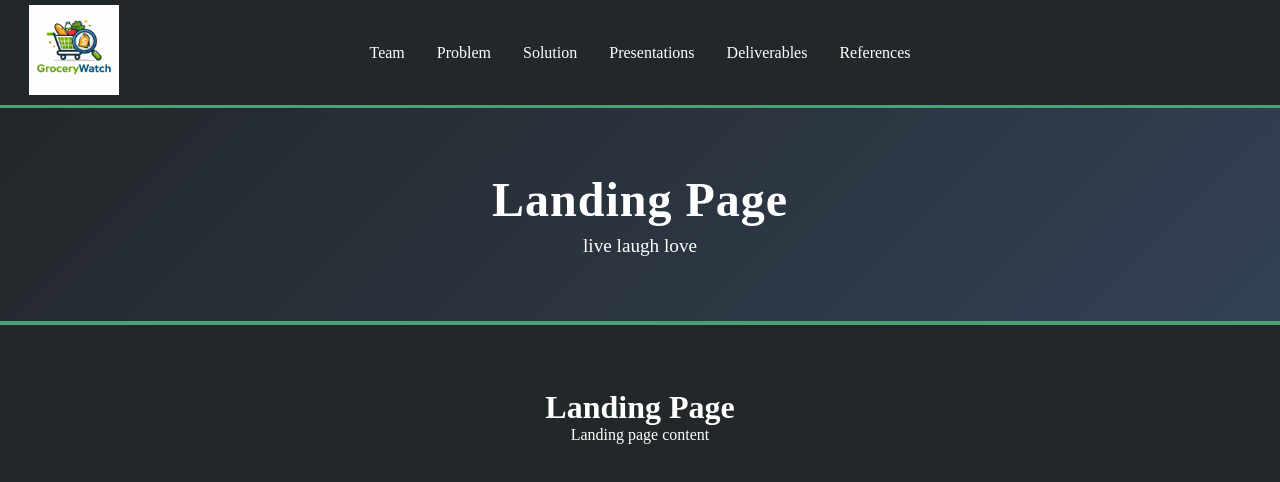
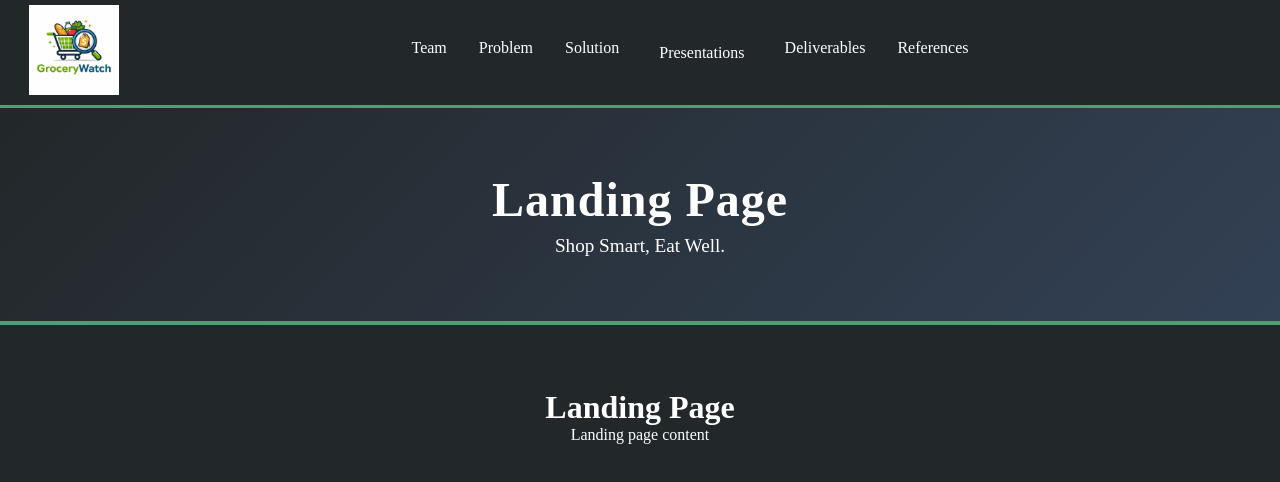
Before and after one commit to StoneLikesCode/GroceryWatch, a React (Vite) app: page /Team in a window 1280 px wide. Shown: the top 482 px of the page. Built offline with nearby package versions, Linux system fonts and the light colour scheme.

Commit message:
Feat added: Dropdown component.

```diff
--- /dev/null
+++ b/src/components/Dropdown.jsx
@@ -0,0 +1,31 @@
+import { useState } from "react";
+import { NavLink } from "react-router-dom";
+import styles from './Dropdown.module.css';
+
+export default function Dropdown(props){
+    const [isOpen, setIsOpen] = useState(false);
+
+    return(
+        <>
+        <div
+            className={styles.dropdown}
+            onMouseEnter={() => setIsOpen(true)}
+            onMouseLeave={() => setIsOpen(false)}
+        >
+            <button
+                className={styles.dropbtn}
+                onClick={() => setIsOpen(!isOpen)}
+                >
+                    {props.label}
+                </button>
+                <div
+                className={`${styles.dropdownContent} ${isOpen ? styles.show : ""}`}
+                onMouseEnter={() =>setIsOpen(true)}>
+                    {props.links.map(link => (
+                        <NavLink key={link.to} to={link.to}>{link.label}</NavLink>
+                    ))}
+                </div>
+            </div>
+        </>
+    )
+}
--- /dev/null
+++ b/src/components/Dropdown.module.css
@@ -0,0 +1,104 @@
+.dropdown {
+    position: relative;
+    display: flex;
+    align-items: center;
+}
+
+.dropbtn {
+    background: none;
+    border: none;
+    font: inherit;
+    color: var(--textColor);
+    font-weight: 500;
+    cursor: pointer;
+    padding: 5px 8px;
+    border-radius: 10px;
+    transition: background-color 0.2s ease;
+}
+
+.dropbtn:hover {
+    background-color: var(--sitegreen);
+}
+
+.dropdownContent {
+    position: absolute;
+    top: 100%;
+    padding-top: 8px;
+    left: 0;
+    background: var(--backgroundColor);
+    border: 1px solid rgba(75, 161, 115, 0.3);
+    border-radius: 10px;
+    min-width: 180px;
+    display: flex;
+    flex-direction: column;
+    box-shadow: 0 8px 20px rgba(0, 0, 0, 0.3);
+    overflow: visible;
+    z-index: 1000;
+
+    /* animation */
+    opacity: 0;
+    visibility: hidden;
+    transform: translateY(-6px);
+    transition: opacity 0.2s ease, transform 0.2s ease, visibility 0.2s;
+}
+
+.dropdownContent.show {
+    opacity: 1;
+    visibility: visible;
+    transform: translateY(0);
+}
+
+.dropdownContent a {
+    padding: 0.75rem 1rem;
+    display: block;
+    color: var(--textColor);
+    text-decoration: none;
+    transition: background 0.15s ease;
+}
+
+.dropdownContent a:hover {
+    background-color: var(--sitegreen);
+    padding: 0.75rem 1rem;
+}
+
+.dropdownContent a:first-child{
+    border-radius: 10px 10px 0 0;
+}
+.dropdownContent a:not(:first-child):not(:last-child){
+    border-radius: 10px 10px 10px 10px;
+}
+
+.dropdownContent a:last-child{
+    border-radius: 0 0 10px 10px;
+}
+
+@media (max-width: 768px) {
+    .dropdown {
+        width: 100%;
+        flex-direction: column;
+        align-items: flex-start;
+    }
+
+    .dropbtn {
+        width: 100%;
+        text-align: left;
+        padding: 1rem 0;
+        font-size: 1.1rem;
+        border-radius: 0;
+    }
+
+    .dropdownContent {
+        position: static;
+        border: none;
+        box-shadow: none;
+        width: 100%;
+        border-radius: 0;
+        padding-left: 1rem;
+        transform: none;
+        transition: opacity 0.2s ease, visibility 0.2s;
+    }
+
+    .dropdownContent a {
+        padding: 0.75rem 0;
+    }
+}
--- a/src/components/Navbar.jsx
+++ b/src/components/Navbar.jsx
@@ -1,7 +1,8 @@
 import { useState } from 'react'
-import {NavLink} from 'react-router-dom'
+import { NavLink } from 'react-router-dom'
 import styles from './Navbar.module.css'
 import siteLogo from '../assets/logo.png'
+import Dropdown from './Dropdown'
 
 export default function Navbar() {
     const [isOpen, setIsOpen] = useState(false)
@@ -27,7 +28,16 @@ export default function Navbar() {
                     <li><NavLink className={navLinkClass} to="/team" >Team</NavLink></li>
                     <li><NavLink className={navLinkClass} to="/problem">Problem</NavLink></li>
                     <li><NavLink className={navLinkClass} to="/solution">Solution</NavLink></li>
-                <li><NavLink className={navLinkClass} to="/presentations">Presentations</NavLink></li>
+
+                    <Dropdown
+                        label="Presentations"
+                        links={[
+                            {to: "/presentation1", label: "Presentation 1"},
+                            {to: "/presentation2", label: "Presentation 2"},
+                            {to: "/presentation3", label: "Presentation 3"},
+                        ]}
+                    />
+
                     <li><NavLink className={navLinkClass} to="/deliverables">Deliverables</NavLink></li>
                     <li><NavLink className={navLinkClass} to="/references">References</NavLink></li>
                 </ul>
--- a/src/components/Navbar.module.css
+++ b/src/components/Navbar.module.css
@@ -1,11 +1,9 @@
 .nav {
-    display: flex;
+    display: grid;
+    grid-template-columns: auto 1fr auto;
     align-items: center;
-    justify-content: space-between;
     padding: 0 1.5rem;
     border-bottom: solid var(--sitegreen);
-    overflow-x: hidden;
-    position: relative;
 }
 
 /* Logo */
@@ -26,14 +24,12 @@
 /* Nav menu */
 .navMenu {
     display: flex;
+    justify-content: center;
     flex-direction: row;
     list-style: none;
     gap: 2rem;
     margin: 0;
     padding: 0;
-    position: absolute;
-    left: 50%;
-    transform: translateX(-50%);
 }
 
 .navMenu a {
@@ -91,15 +87,19 @@
     transform: translateY(-7px) rotate(-45deg);
 }
 
-
 /* Mobile */
 @media (max-width: 768px) {
+
+    .nav{
+        grid-template-columns: auto 1fr;
+    }
 
     .hamburger {
         display: flex;
         top: 15px;
         right: 1.5rem;
         z-index: 200;
+        grid-column: 3;
     }
 
     .hamburger.active{
--- a/src/pages/Landing.jsx
+++ b/src/pages/Landing.jsx
@@ -3,7 +3,7 @@ import styles from '../pages/Landing.module.css'
 export default function Landing(){
     return(
         <>
-        <LandingHeader title="Landing Page" description="live laugh love"/>
+        <LandingHeader title="Landing Page" description="Shop Smart, Eat Well."/>
 
         <div className={styles.mainContent}>
             <h1>Landing Page</h1>
```
Also changed, not shown: src/pages/Presentation1.jsx (added, +28 -0 lines). Lines whose indentation alone changed are shown as unchanged.
